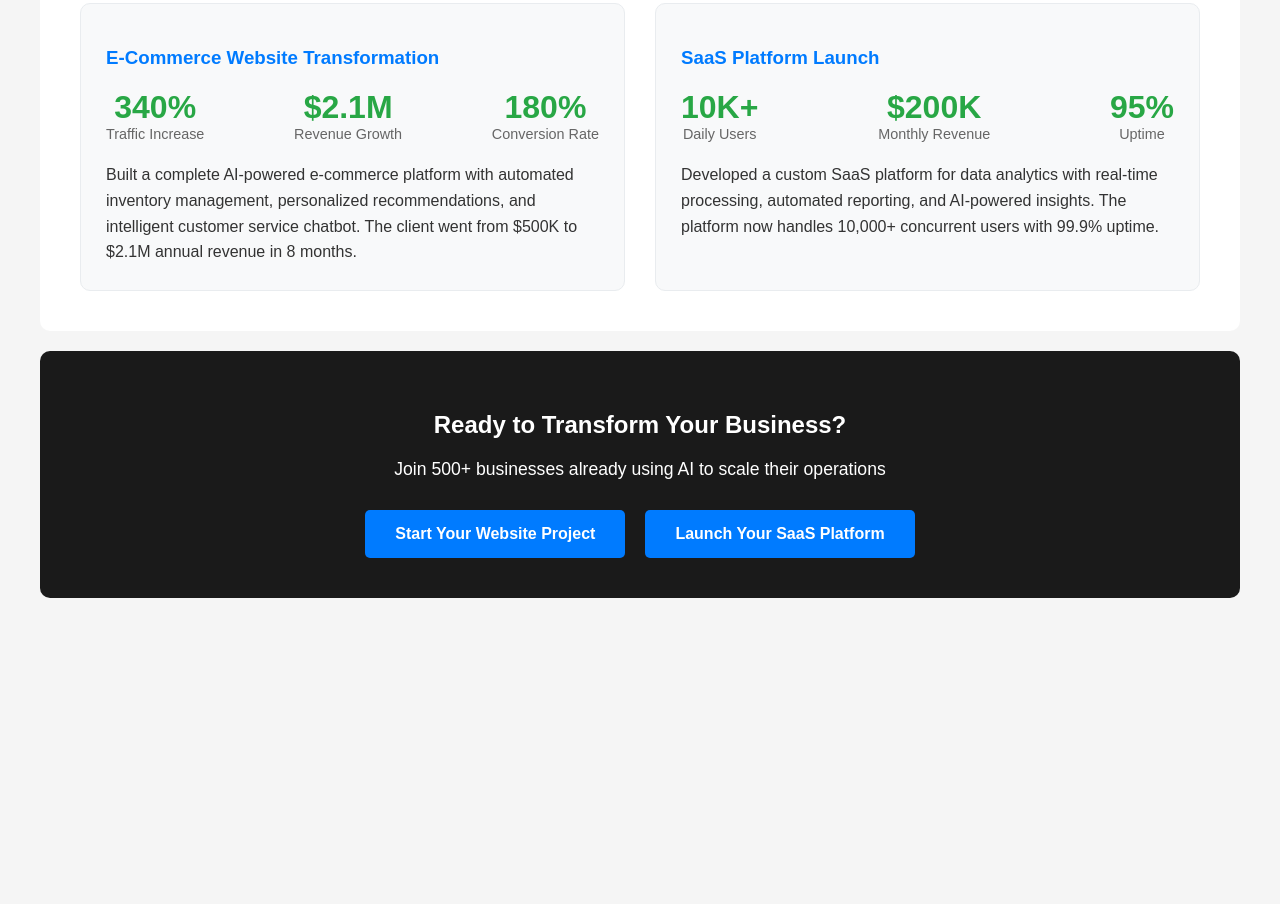
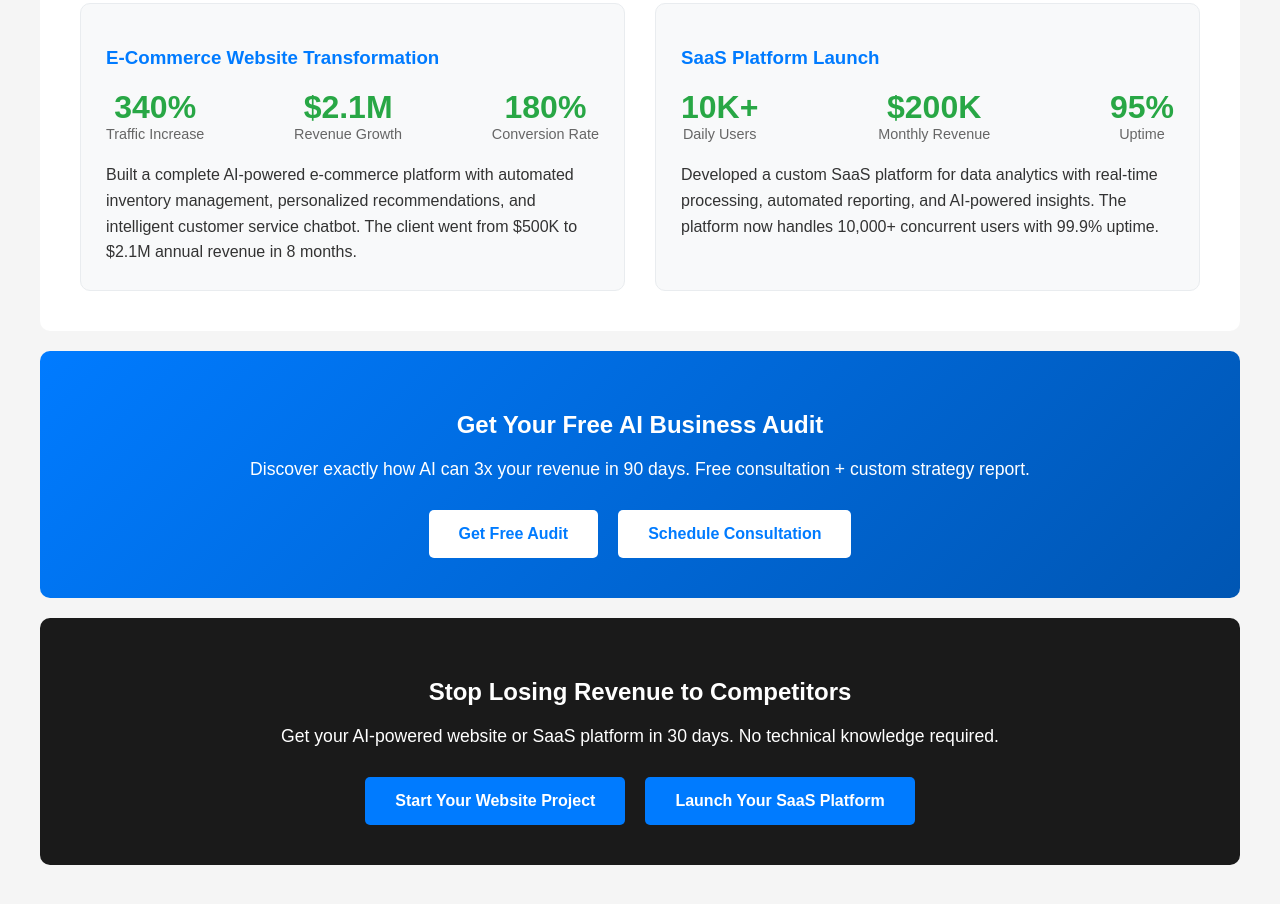
Before and after one commit to emasmela-dotcom/ai-solutions-hub, a plain HTML site: page ai-solutions-unified/index.html in a window 1280 px wide. Shown: the part 766-1670 px from the top of the page. Before the commit the page ends 1404 px from the top, so only its background shows below. Drawn offline with Linux system fonts and the light colour scheme.

Commit message:
Optimize copy with compelling headlines, add lead magnet section for lead capture

```diff
--- a/ai-solutions-unified/index.html
+++ b/ai-solutions-unified/index.html
@@ -34,13 +34,19 @@
         .metric-value { font-size: 2rem; font-weight: bold; color: #28a745; }
         .metric-label { color: #666; font-size: 0.9rem; }
         .case-description { color: #333; line-height: 1.6; }
+        .lead-magnet { background: linear-gradient(135deg, #007bff, #0056b3); color: white; padding: 40px; text-align: center; border-radius: 10px; margin: 20px 0; }
+        .lead-magnet h2 { margin-bottom: 20px; }
+        .lead-magnet p { margin-bottom: 30px; font-size: 1.1rem; }
+        .lead-buttons { display: flex; gap: 20px; justify-content: center; flex-wrap: wrap; }
+        .lead-btn { background: white; color: #007bff; padding: 15px 30px; text-decoration: none; border-radius: 5px; font-weight: bold; }
+        .lead-btn:hover { background: #f0f0f0; }
     </style>
 </head>
 <body>
     <div class="container">
         <div class="hero">
-            <h1>AI Solutions Hub</h1>
-            <p>Essential AI solutions for modern business success</p>
+            <h1>Transform Your Business with AI</h1>
+            <p>From $50K to $2M+ revenue growth. Join 500+ businesses scaling with our AI solutions</p>
             <div class="buttons">
                 <a href="https://businesshub-7bfce8sqf-erics-projects-b395e20f.vercel.app" class="btn" target="_blank">Get Your AI Website →</a>
                 <a href="https://ccai-fp1ekk96w-erics-projects-b395e20f.vercel.app" class="btn" target="_blank">Build Your SaaS →</a>
@@ -114,9 +120,18 @@
             </div>
         </div>
 
+        <div class="lead-magnet">
+            <h2>Get Your Free AI Business Audit</h2>
+            <p>Discover exactly how AI can 3x your revenue in 90 days. Free consultation + custom strategy report.</p>
+            <div class="lead-buttons">
+                <a href="mailto:partners.clearhub@outlook.com?subject=Free AI Business Audit&body=Hi, I'd like to schedule my free AI business audit. Please send me the details." class="lead-btn">Get Free Audit</a>
+                <a href="mailto:partners.clearhub@outlook.com?subject=AI Strategy Consultation&body=Hi, I'm interested in learning how AI can grow my business. Please send me information about your consultation process." class="lead-btn">Schedule Consultation</a>
+            </div>
+        </div>
+
         <div class="cta-section">
-            <h2>Ready to Transform Your Business?</h2>
-            <p>Join 500+ businesses already using AI to scale their operations</p>
+            <h2>Stop Losing Revenue to Competitors</h2>
+            <p>Get your AI-powered website or SaaS platform in 30 days. No technical knowledge required.</p>
             <div class="cta-buttons">
                 <a href="https://businesshub-7bfce8sqf-erics-projects-b395e20f.vercel.app" class="cta-btn" target="_blank">Start Your Website Project</a>
                 <a href="https://ccai-fp1ekk96w-erics-projects-b395e20f.vercel.app" class="cta-btn" target="_blank">Launch Your SaaS Platform</a>
```
